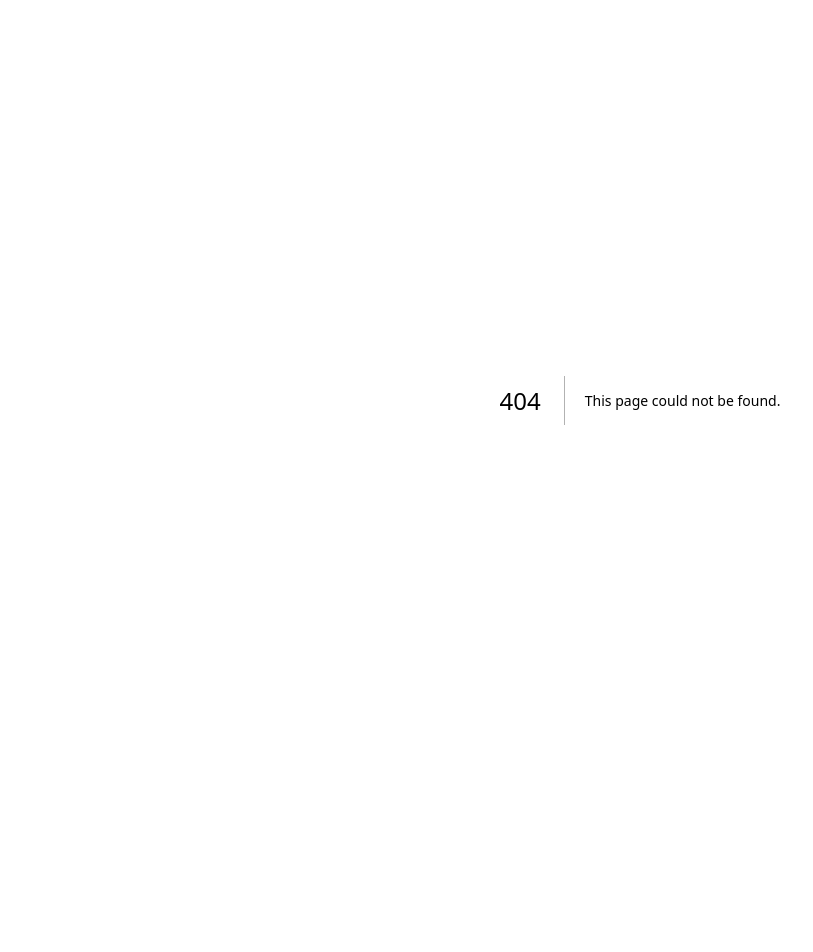
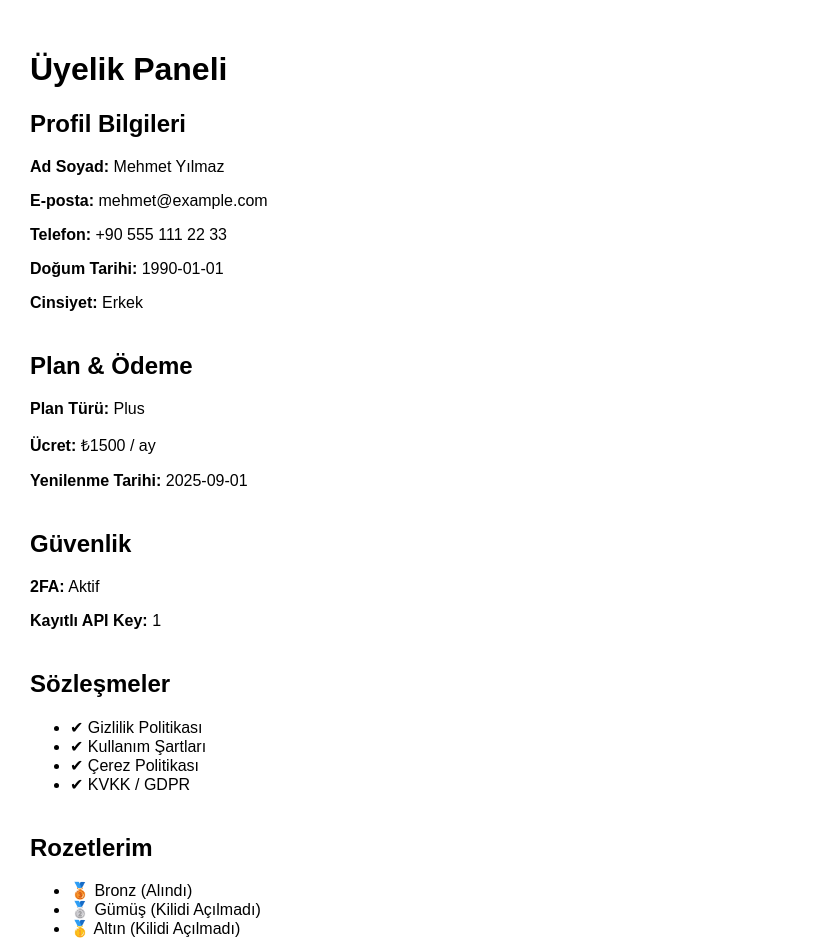
Before and after one commit to itnoyabilisim-commits/BINNBOT, a Next.js app in the folder apps/web/: page /account in a window 1280 px wide. Before the commit this address had no page. Shown: the top 952 px of the page, without its empty margins (0-813 px from the left). Before the commit the page ends 800 px from the top, so only its background shows below. Built offline with nearby package versions, Linux system fonts and the light colour scheme.

Commit message:
Create account.js

```diff
--- /dev/null
+++ b/apps/web/pages/account.js
@@ -0,0 +1,83 @@
+// apps/web/pages/account.js
+import { useState } from "react";
+
+export default function Account() {
+  const [profile, setProfile] = useState({
+    name: "Mehmet Yılmaz",
+    email: "mehmet@example.com",
+    phone: "+90 555 111 22 33",
+    birthdate: "1990-01-01",
+    gender: "Erkek"
+  });
+
+  const [plan] = useState({
+    type: "Plus",
+    price: "₺1500 / ay",
+    renewal: "2025-09-01"
+  });
+
+  const [security] = useState({
+    twofa: true,
+    apiKeys: 1
+  });
+
+  const [badges] = useState([
+    { name: "Bronz", icon: "🥉", earned: true },
+    { name: "Gümüş", icon: "🥈", earned: false },
+    { name: "Altın", icon: "🥇", earned: false }
+  ]);
+
+  return (
+    <div style={{ padding: "30px", fontFamily: "sans-serif" }}>
+      <h1>Üyelik Paneli</h1>
+
+      {/* Profil Bilgileri */}
+      <section style={{ marginTop: "20px" }}>
+        <h2>Profil Bilgileri</h2>
+        <p><b>Ad Soyad:</b> {profile.name}</p>
+        <p><b>E-posta:</b> {profile.email}</p>
+        <p><b>Telefon:</b> {profile.phone}</p>
+        <p><b>Doğum Tarihi:</b> {profile.birthdate}</p>
+        <p><b>Cinsiyet:</b> {profile.gender}</p>
+      </section>
+
+      {/* Plan ve Ödeme */}
+      <section style={{ marginTop: "40px" }}>
+        <h2>Plan & Ödeme</h2>
+        <p><b>Plan Türü:</b> {plan.type}</p>
+        <p><b>Ücret:</b> {plan.price}</p>
+        <p><b>Yenilenme Tarihi:</b> {plan.renewal}</p>
+      </section>
+
+      {/* Güvenlik */}
+      <section style={{ marginTop: "40px" }}>
+        <h2>Güvenlik</h2>
+        <p><b>2FA:</b> {security.twofa ? "Aktif" : "Pasif"}</p>
+        <p><b>Kayıtlı API Key:</b> {security.apiKeys}</p>
+      </section>
+
+      {/* Sözleşmeler */}
+      <section style={{ marginTop: "40px" }}>
+        <h2>Sözleşmeler</h2>
+        <ul>
+          <li>✔ Gizlilik Politikası</li>
+          <li>✔ Kullanım Şartları</li>
+          <li>✔ Çerez Politikası</li>
+          <li>✔ KVKK / GDPR</li>
+        </ul>
+      </section>
+
+      {/* Rozetler */}
+      <section style={{ marginTop: "40px" }}>
+        <h2>Rozetlerim</h2>
+        <ul>
+          {badges.map((b, i) => (
+            <li key={i}>
+              {b.icon} {b.name} {b.earned ? "(Alındı)" : "(Kilidi Açılmadı)"}
+            </li>
+          ))}
+        </ul>
+      </section>
+    </div>
+  );
+}
```
